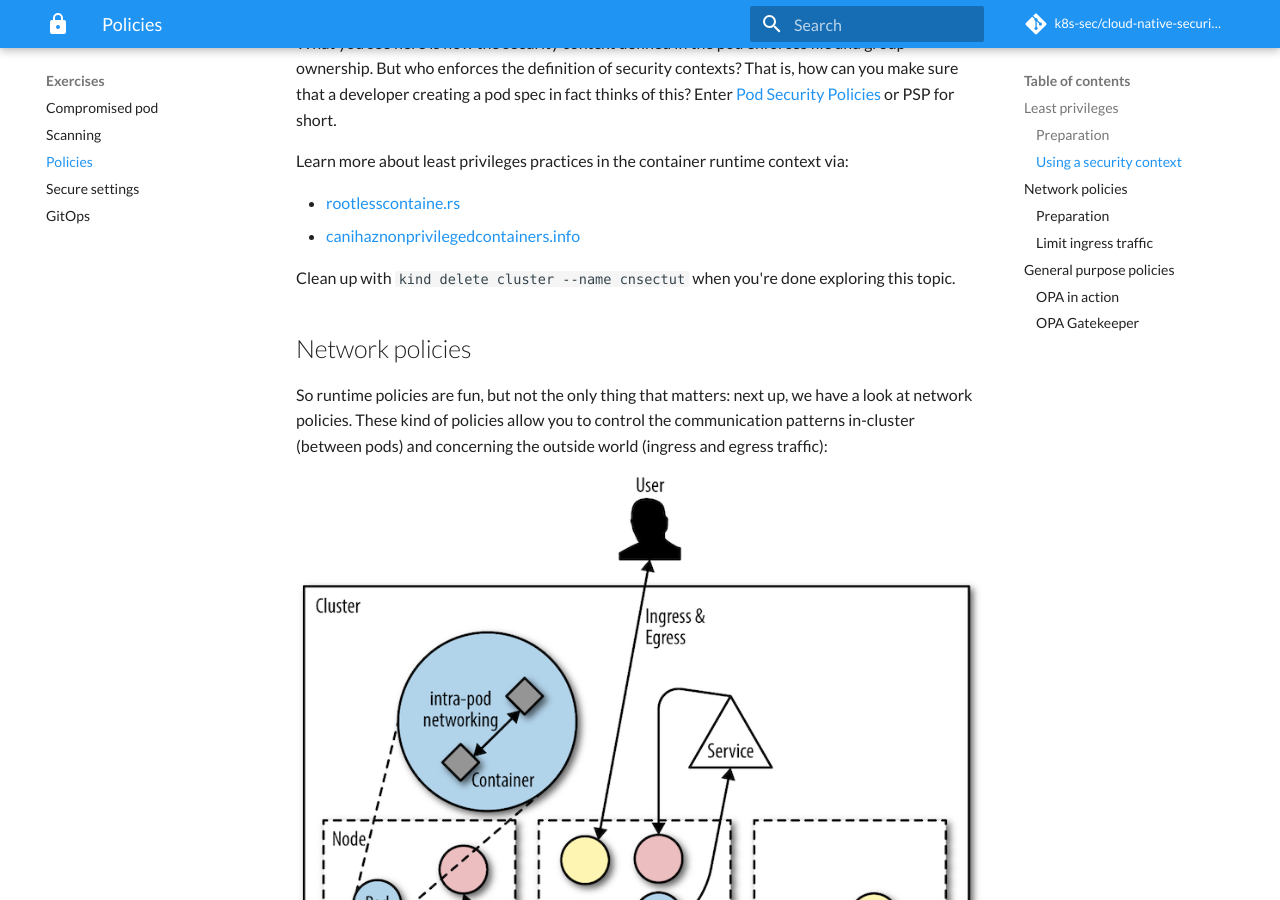
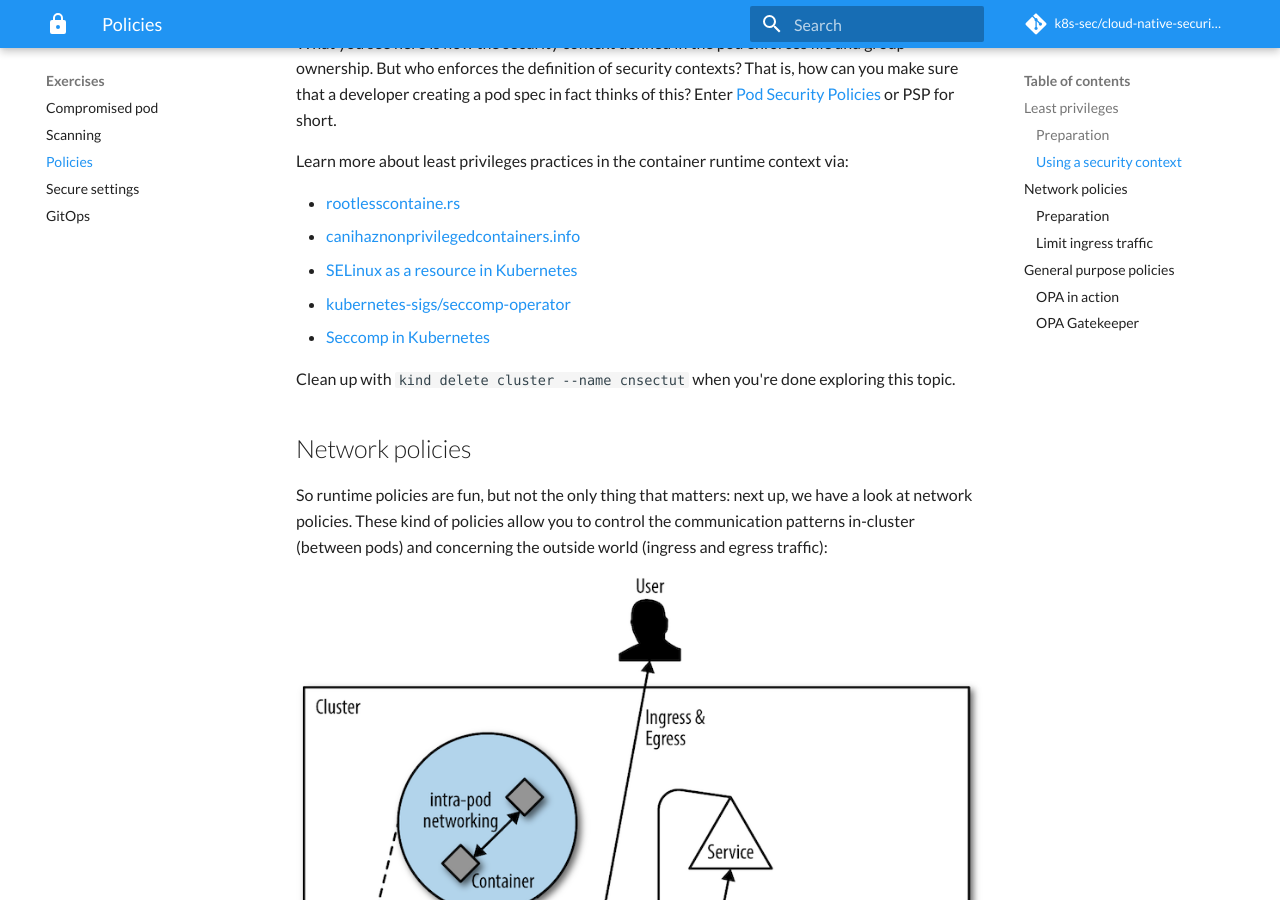
Before and after one commit to k8s-sec/cloud-native-security-tutorial, an MkDocs documentation site: the page built from docs/policies.md, in a window 1280 px wide and 900 px high, scrolled down 1245 px. Built offline with MkDocs 1.6.1 and Material for MkDocs 9.7.7, drawn with Linux system fonts in a browser that asks for light colours; some web fonts are replaced; comment, search, counter and statistics services are not loaded.

Commit message:
adds resources to sec ctx

```diff
--- a/docs/policies.md
+++ b/docs/policies.md
@@ -64,6 +64,9 @@ Learn more about least privileges practices in the container runtime context via
 
 - [rootlesscontaine.rs](https://rootlesscontaine.rs/)
 - [canihaznonprivilegedcontainers.info](http://canihaznonprivilegedcontainers.info/)
+- [SELinux as a resource in Kubernetes](https://jaosorior.dev/2019/selinux-as-a-resource-in-kubernetes/)
+- [kubernetes-sigs/seccomp-operator](https://github.com/kubernetes-sigs/seccomp-operator)
+- [Seccomp in Kubernetes](https://itnext.io/seccomp-in-kubernetes-part-i-7-things-you-should-know-before-you-even-start-97502ad6b6d6)
 
 Clean up with `kind delete cluster --name cnsectut` when you're done exploring
 this topic.
```
